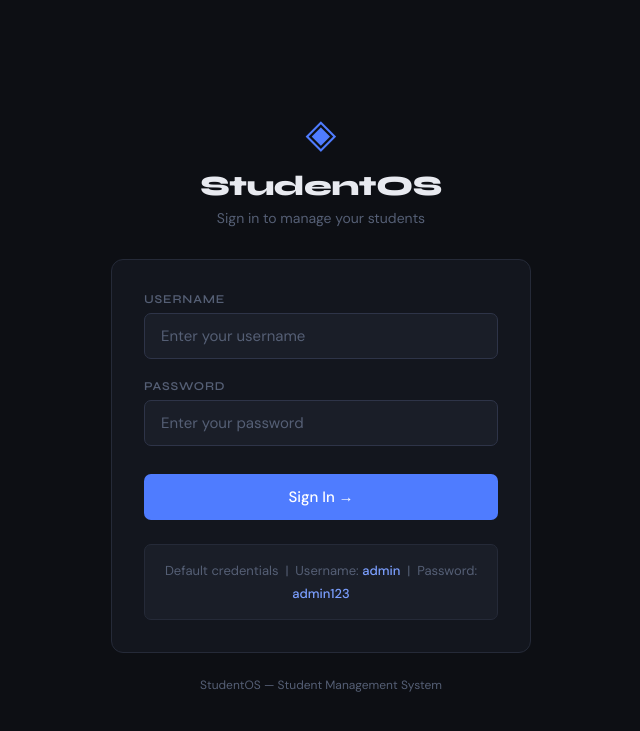
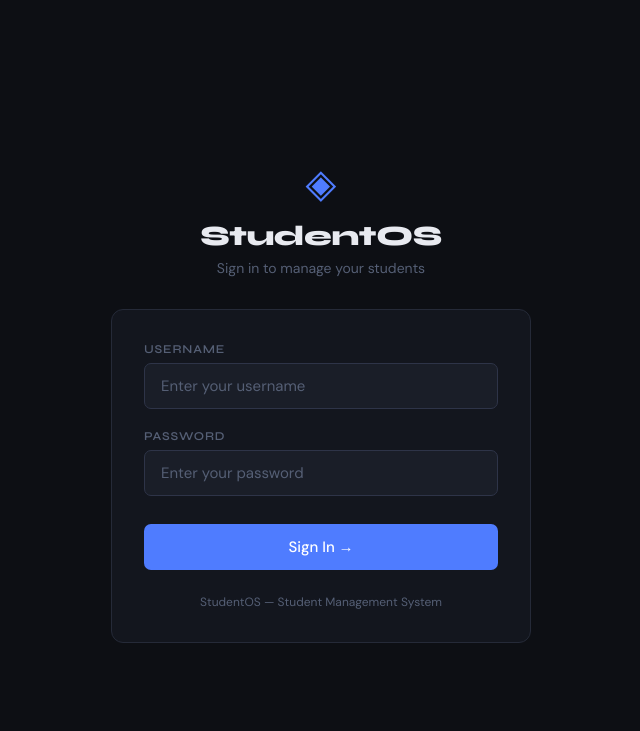
Before and after one commit to Saif-haider14/Flask-API-Project-SQL-DataBase-Student-OS-System-, a Flask app: page /login in a window 1280 px wide. Shown: the top 731 px of the page, without its empty margins (319-959 px from the left). Run offline with Flask 3, Linux system fonts and the light colour scheme.

Commit message:
Move credentials to env file and remove hint

```diff
--- a/app.py
+++ b/app.py
@@ -6,14 +6,18 @@ from database import (init_db, get_all_students, get_student_by_id,
                        search_students, get_students_paginated,
                        get_total_students, search_students_paginated)
 
+from dotenv import load_dotenv
+import os
+load_dotenv()
+
 app = Flask(__name__)
 app.secret_key = "student_manager_secret_key_2024"
 
 # ──────────────────────────────────────────────
 # ADMIN CREDENTIALS (hardcoded)
 # ──────────────────────────────────────────────
-ADMIN_USERNAME = "admin"
-ADMIN_PASSWORD_HASH = generate_password_hash("admin123")
+ADMIN_USERNAME = os.getenv("ADMIN_USERNAME")
+ADMIN_PASSWORD_HASH = generate_password_hash(os.getenv("ADMIN_PASSWORD"))
 
 # Initialize the database when app starts
 init_db()
--- a/templates/login.html
+++ b/templates/login.html
@@ -152,22 +152,7 @@
       transform: translateY(-1px);
     }
 
-    .login-hint {
-      margin-top: 24px;
-      padding: 14px 16px;
-      background: var(--bg3);
-      border: 1px solid var(--border);
-      border-radius: var(--radius-sm);
-      font-size: 13px;
-      color: var(--text3);
-      text-align: center;
-      line-height: 1.8;
-    }
 
-    .login-hint span {
-      color: var(--accent2);
-      font-weight: 500;
-    }
 
     .site-footer {
       text-align: center;
@@ -229,12 +214,7 @@
 
       </form>
 
-      <div class="login-hint">
-        Default credentials &nbsp;|&nbsp;
-        Username: <span>admin</span> &nbsp;|&nbsp;
-        Password: <span>admin123</span>
-      </div>
-    </div>
+
 
     <div class="site-footer">StudentOS — Student Management System</div>
 
```
Also changed, not shown: students.db (added), 1 other file.
